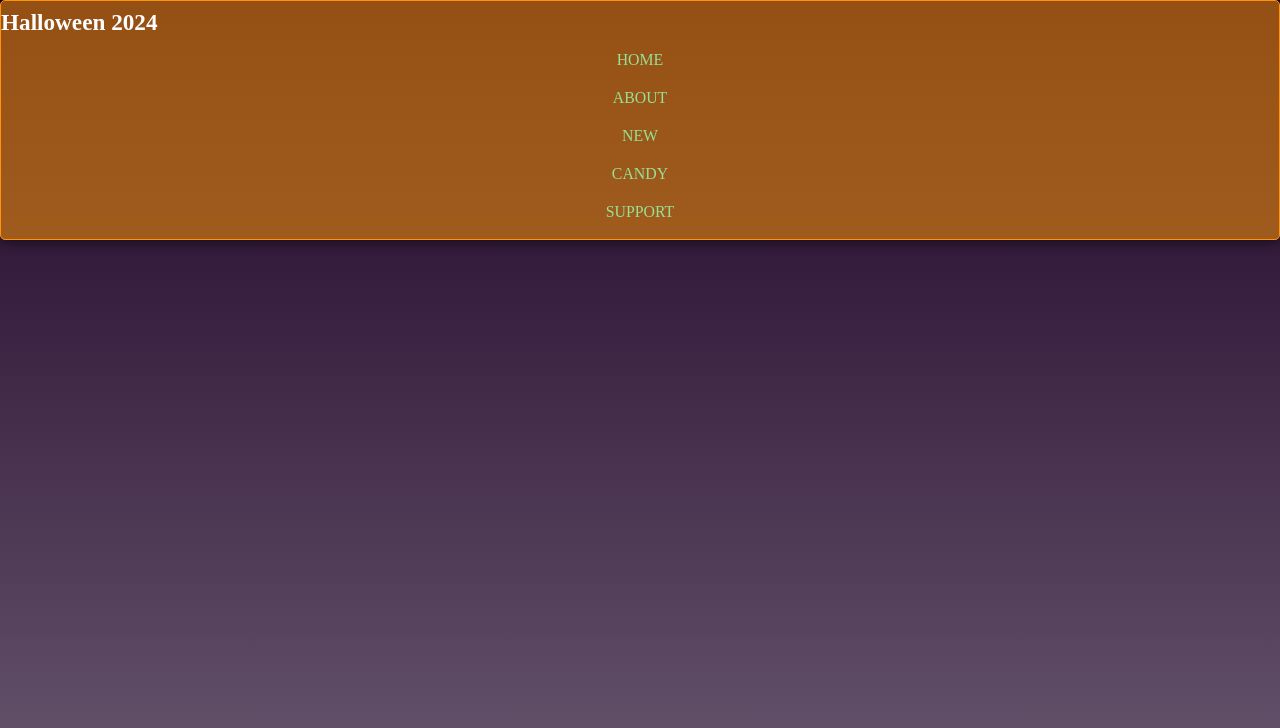
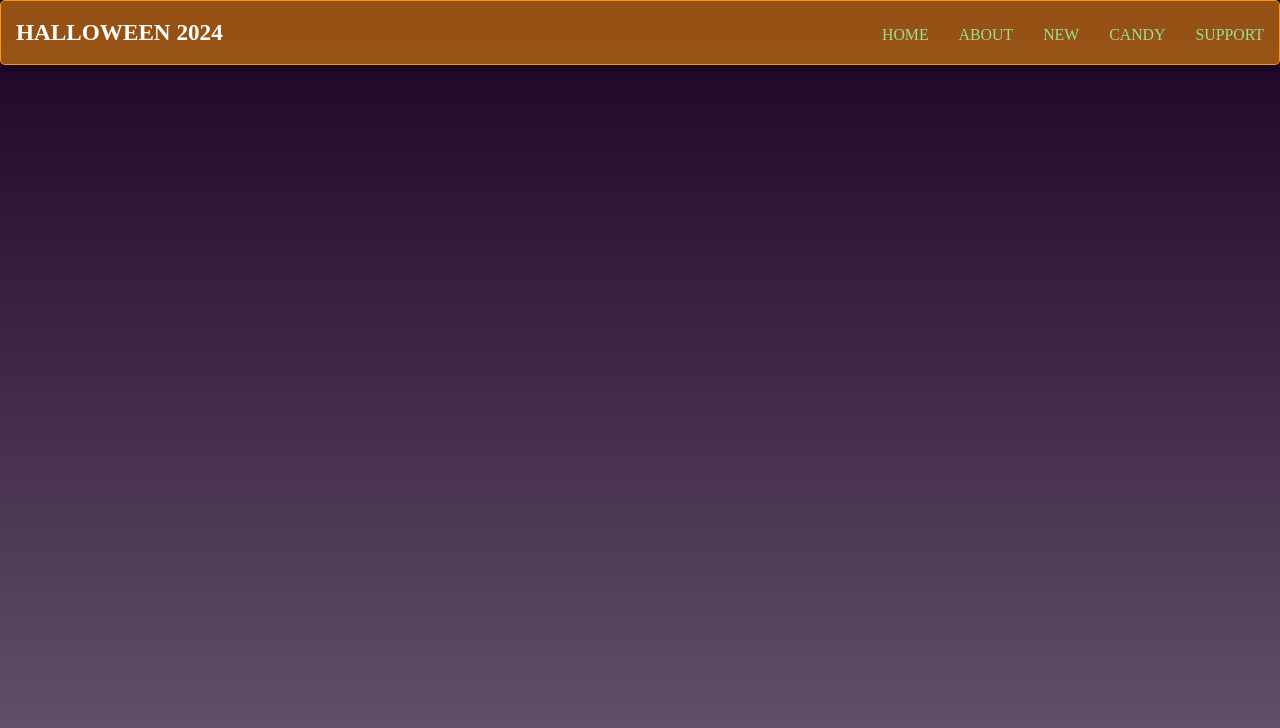
Before and after one commit to King182008/CIS-Web-Design-Mr-Wells-Halloween-Project, a plain HTML site: page index.html in a window 1280 px wide. Drawn offline with Linux system fonts and the light colour scheme.

Commit message:
Media Query

```diff
--- a/css/style.css
+++ b/css/style.css
@@ -53,3 +53,41 @@ a {
     box-shadow: 0px 0px 14px 0px rgba(0,0,0,0.75);
     border-radius: 5px;
 }
+
+/*------- Responsive images ------------ */
+img {
+    width: 100%;
+}
+
+/*----- Tablet Media Query-------*/
+@media screen and (min-width: 769px) {
+
+    .header,
+    .main-nav {
+        display: flex;
+    }
+
+    .header {
+        flex-direction: column;
+        align-items: center;
+        .header {
+            width: 80%;
+            margin: 0 auto;
+            max-width: 1150px;
+        }
+    }
+
+}
+
+/*-------- End of Tablet media Query---------*/
+
+
+/*------- Desktop Media Query---------*/
+@media screen and (min-width: 1025px) {
+
+    .header {
+        flex-direction: row;
+        justify-content: space-between;
+    }
+}
+/*------- End Desktop Media Query-------*/
--- a/index.html
+++ b/index.html
@@ -10,13 +10,13 @@
 
    <body>
     <header class="header">
-        <h1 class="logo">Halloween 2024</h1>
+        <h1 class="logo"><a href="#">Halloween 2024</a></h1>
         <ul class="main-nav">
-            <li><a href-"#">Home</a></li>
-            <li><a href-"#">About</a></li>
-            <li><a href-"#">New</a></li>
-            <li><a href-"#">Candy</a></li>
-            <li><a href-"#">Support</a></li>
+            <li><a href="#">Home</a></li>
+            <li><a href="#">About</a></li>
+            <li><a href="#">New</a></li>
+            <li><a href="#">Candy</a></li>
+            <li><a href="#">Support</a></li>
         </ul>
     </header>
 
```
